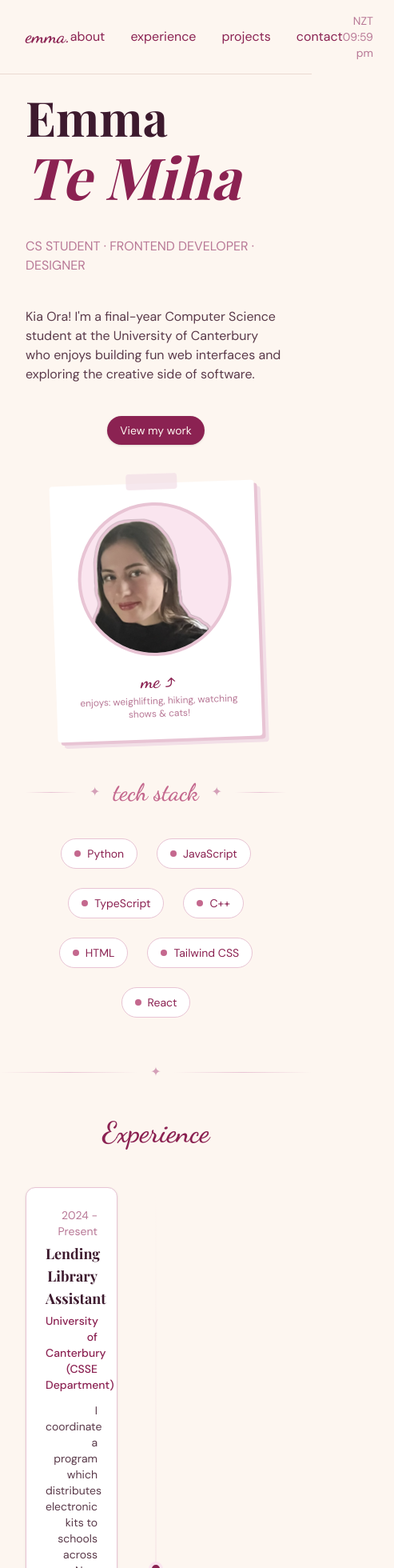
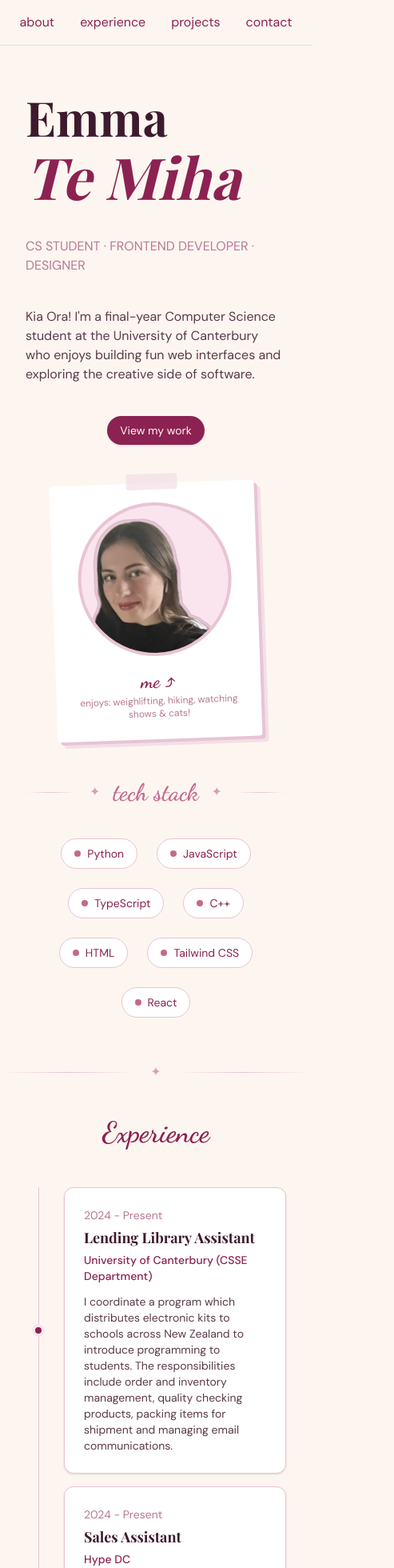
Before and after one commit to emmatemiha/emma-portfolio, a React (Vite) app: page / in a window 390 px wide. Shown: the top 1960 px of the page at 80% size, 493 px wide, since content can reach past the window. Built offline with nearby package versions, Linux system fonts and the light colour scheme; a web font is replaced by a local one.

Commit message:
made some changes to layout on small screens

```diff
--- a/src/components/Contact.tsx
+++ b/src/components/Contact.tsx
@@ -17,14 +17,14 @@ export default function Contact() {
                 Whether you have a project idea in mind or just want to connect, I'm always open to new opportunities!
             </p>
 
-            <div className="gap-6 flex justify-center items-center mb-16">
-                <div className="flex items-center gap-4 mb-4">
+            <div className="gap-6 flex flex-col md:flex-row justify-center items-center mb-16">
+                <div className="flex items-center gap-4 mb-1">
                     <a href="https://github.com/emmatemiha" className="flex items-center gap-2 bg-white border border-accent-border rounded-full px-4 py-2 hover:scale-110 hover:bg-accent/40 transition-all ease-in-out duration-300 transform-gpu">
                         <img src={githubIcon} alt="Github" className="w-9 h-9 object-contain"/>
                         <span className= "text-md text-lastname">emmatemiha</span>
                     </a>
                 </div>
-                <div className="flex items-center gap-4 mb-4">
+                <div className="flex items-center gap-4 mb-1">
                     <a href="mailto:emmatemiha@gmail.com" className="flex items-center gap-2 bg-white border border-accent-border rounded-full px-4 py-2 hover:scale-110 hover:bg-accent/40 transition-all ease-in-out duration-300 transform-gpu">
                         <img src={mailIcon} alt="Mail" className="w-9 h-9 object-contain"/>
                         <span className= "text-md text-lastname">emmatemiha@gmail.com</span>
--- a/src/components/Experience.tsx
+++ b/src/components/Experience.tsx
@@ -16,8 +16,9 @@ export default function Experience() {
 
                 <div className="relative">
                     {/*centre line*/}
-                    <div className="absolute left-1/2 -translate-x-1/2 top-0 bottom-0 w-px bg-gradient-to-b from-transparent via-accent-border
-                    to-transparent" />
+                    <div className="hidden md:block absolute left-1/2 -translate-x-1/2 top-0 bottom-0 w-px bg-accent-border" />
+
+                    <div className="block md:hidden absolute left-4 top-0 bottom-0 w-px bg-accent-border" />
 
                     {/*experience cards*/}
                     {experiences.map((exp, index) => {
@@ -25,6 +26,19 @@ export default function Experience() {
 
                         return (
                             <div key={exp.id} className="relative flex items-center mb-4">
+                                {/*small screen layout*/}
+                                <div className="flex md:hidden w-full pl-12">
+                                    <div className="absolute left-4 -translate-x-1/2 top-1/2 -translate-y-1/2 w-4 h-4 bg-lastname rounded-full border-4 border-accent z-10" />
+                                    <div className="bg-white rounded-xl p-6 shadow-sm border border-accent-border w-full">
+                                        <p className="text-roles text-sm mb-1">{exp.date}</p>
+                                        <h3 className="text-lg font-serif font-bold text-firstname mb-1">{exp.title}</h3>
+                                        <p className="text-lastname text-sm font-medium mb-3">{exp.company}</p>
+                                        <p className="text-summary text-sm">{exp.description}</p>
+                                    </div>
+                                </div>
+
+                                {/*big screen layout*/}
+                                <div className="hidden md:flex w-full items-center">
                                     <div className="w-1/2 pr-12">
                                         {isLeft && (
                                             <div className="bg-white rounded-xl p-6 shadow-sm border border-accent-border text-right">
@@ -50,6 +64,7 @@ export default function Experience() {
                                         )}
                                     </div>
                                 </div>
+                            </div>
                         )
                     })}
                 </div>
--- a/src/components/Navbar.tsx
+++ b/src/components/Navbar.tsx
@@ -25,8 +25,8 @@ export default function Navbar() {
   }
 
   return (
-    <nav className="fixed top-0 left-0 right-0 z-50 bg-page border-b border-navbar-line px-8 py-4 flex justify-between items-center">
-      <div className="text-lastname font-script text-2xl">emma.</div>
+    <nav className="fixed top-0 left-0 right-0 z-50 bg-page border-b border-navbar-line px-8 py-4 flex justify-center md:justify-between items-center">
+      <div className="text-lastname font-script text-2xl hidden md:block">emma.</div>
       <ul className="flex gap-8 text-navbar-text flex justify-center items-center">
         {links.map(link => (
           <li key={link}>
@@ -41,7 +41,7 @@ export default function Navbar() {
         ))}
       </ul>
 
-      <div className="text-roles text-right text-sm">
+      <div className="text-roles text-right text-sm hidden md:block">
         NZT {formattedTime}
       </div>
     </nav>
--- a/src/data/project.ts
+++ b/src/data/project.ts
@@ -42,6 +42,7 @@ export const projects: Project[] = [
         title: "Ray Tracer",
         description: "A ray-traced scene featuring reflections, refraction, shadows, multiple light sources, anti-aliasing, stochastic sampling and textured objects.",
         image: project4Image,
-        tags: ["C++", "OpenGL 4"]
+        tags: ["C++", "OpenGL 4"],
+        githubUrl: "https://github.com/emmatemiha/ray-tracer.git"
     }
 ]
```
Lines whose indentation alone changed are shown as unchanged.
